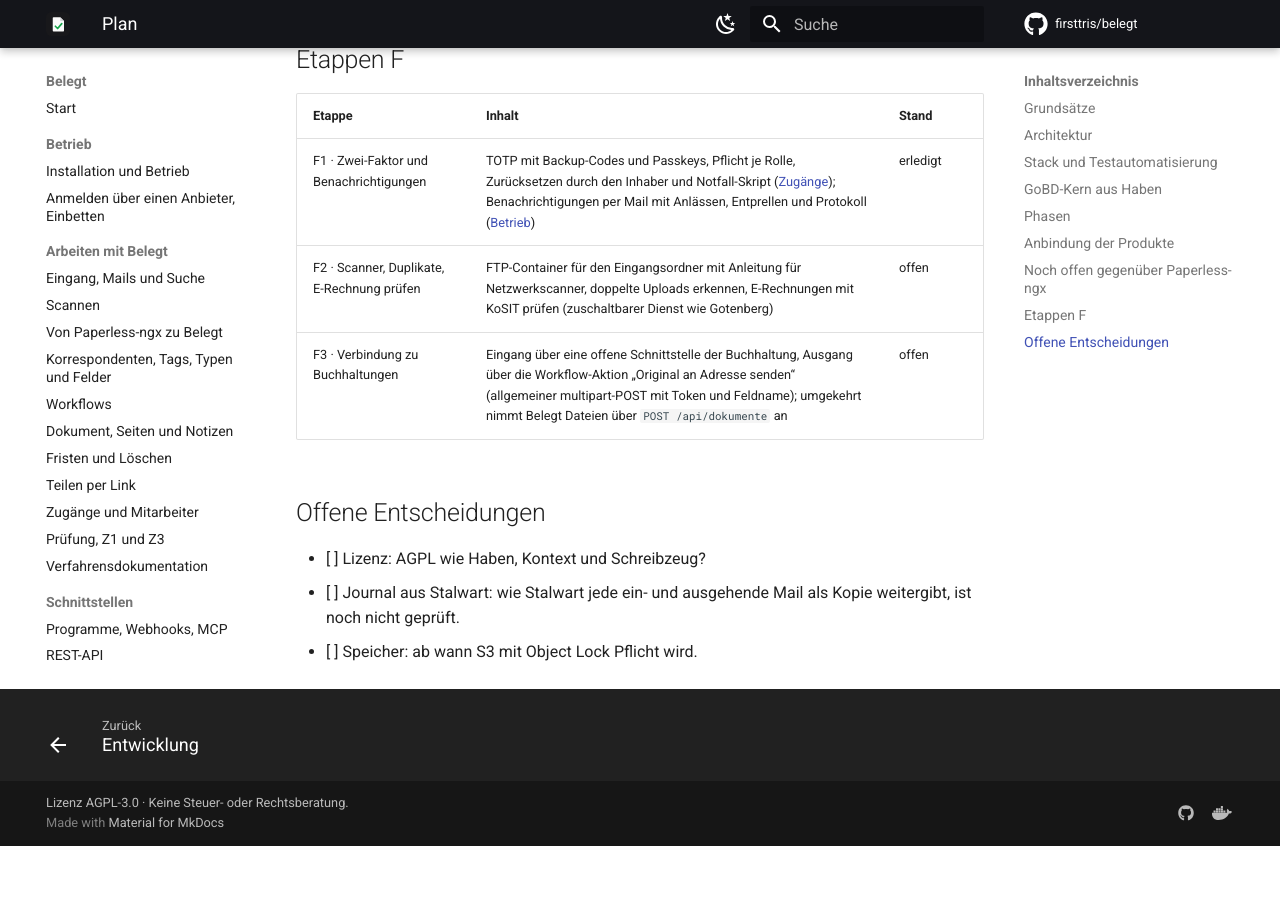
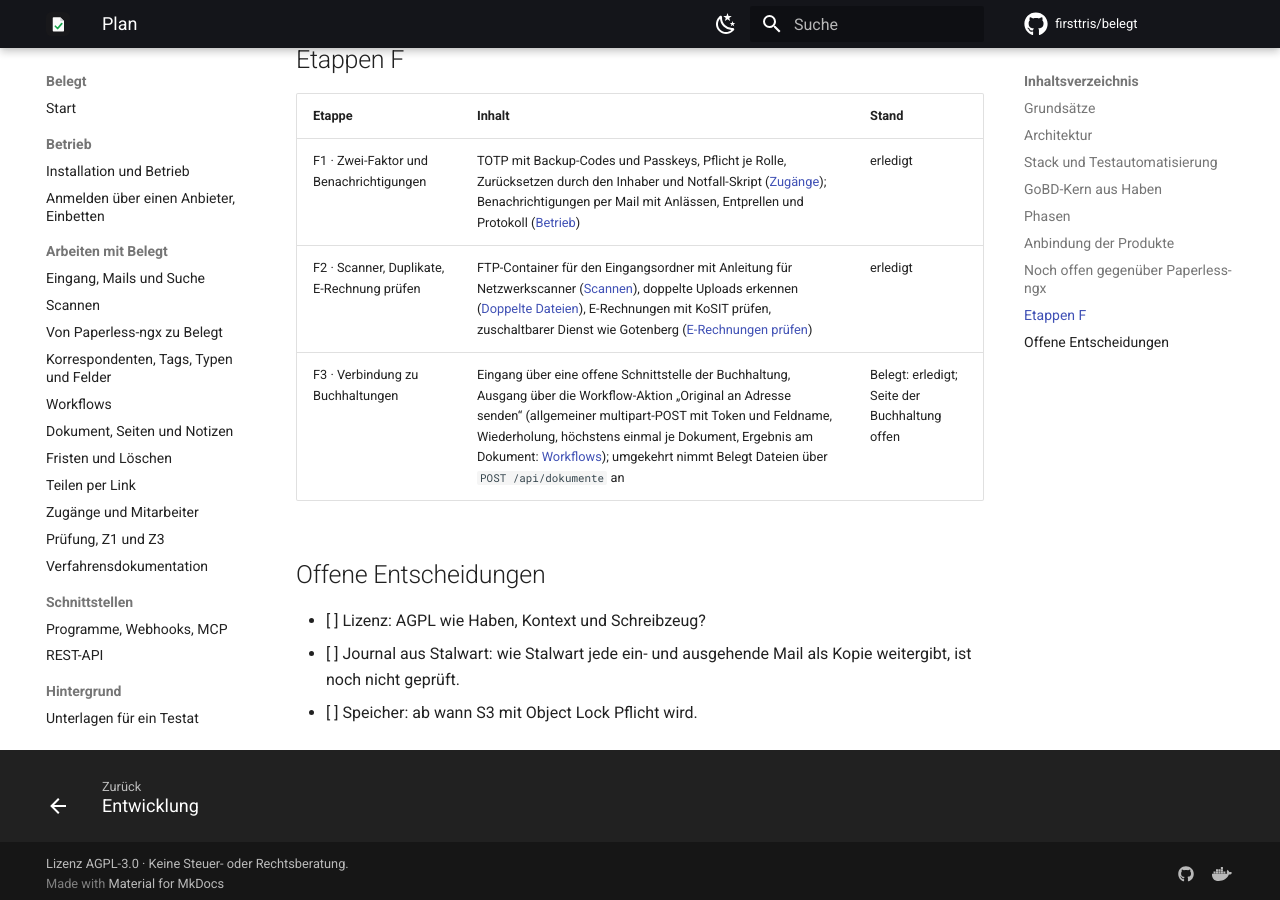
Before and after one commit to Speicherstadt/belegt, an MkDocs documentation site: the page built from docs/plan.md, in a window 1280 px wide and 900 px high, scrolled down 4628 px. Built offline with MkDocs 1.6.1 and Material for MkDocs 9.7.7, drawn with Linux system fonts in a browser that asks for light colours; comment, search, counter and statistics services are not loaded; before the commit the page ends 5474 px from its top, so only the background shows below that.

Commit message:
Plan: F2 erledigt, F3 auf der Seite von Belegt erledigt
F2 mit Links auf Scannen, Doppelte Dateien und E-Rechnungen prüfen; F3 nennt die Workflow-Aktion „Original an Adresse
senden“ mit Link, die Seite der Buchhaltung läuft getrennt.

Co-Authored-By: Claude Opus 5.5 <noreply@anthropic.com>
Claude-Session: https://claude.ai/code/session_01Y3rdfYz2SKH9xfBUAJSLKS

```diff
--- a/docs/plan.md
+++ b/docs/plan.md
@@ -114,8 +114,8 @@ Stand nach den Etappen Scannen, Ordnung, Dokument, Unterwegs, Umzug und Alltag.
 | Etappe | Inhalt | Stand |
 | --- | --- | --- |
 | F1 · Zwei-Faktor und Benachrichtigungen | TOTP mit Backup-Codes und Passkeys, Pflicht je Rolle, Zurücksetzen durch den Inhaber und Notfall-Skript ([Zugänge](zugaenge.md#zwei-faktor)); Benachrichtigungen per Mail mit Anlässen, Entprellen und Protokoll ([Betrieb](betrieb.md#benachrichtigungen)) | erledigt |
-| F2 · Scanner, Duplikate, E-Rechnung prüfen | FTP-Container für den Eingangsordner mit Anleitung für Netzwerkscanner, doppelte Uploads erkennen, E-Rechnungen mit KoSIT prüfen (zuschaltbarer Dienst wie Gotenberg) | offen |
-| F3 · Verbindung zu Buchhaltungen | Eingang über eine offene Schnittstelle der Buchhaltung, Ausgang über die Workflow-Aktion „Original an Adresse senden“ (allgemeiner multipart-POST mit Token und Feldname); umgekehrt nimmt Belegt Dateien über `POST /api/dokumente` an | offen |
+| F2 · Scanner, Duplikate, E-Rechnung prüfen | FTP-Container für den Eingangsordner mit Anleitung für Netzwerkscanner ([Scannen](scannen.md)), doppelte Uploads erkennen ([Doppelte Dateien](eingang.md#doppelte-dateien)), E-Rechnungen mit KoSIT prüfen, zuschaltbarer Dienst wie Gotenberg ([E-Rechnungen prüfen](betrieb.md#erechnung-pruefen)) | erledigt |
+| F3 · Verbindung zu Buchhaltungen | Eingang über eine offene Schnittstelle der Buchhaltung, Ausgang über die Workflow-Aktion „Original an Adresse senden“ (allgemeiner multipart-POST mit Token und Feldname, Wiederholung, höchstens einmal je Dokument, Ergebnis am Dokument: [Workflows](workflows.md#original-an-adresse-senden)); umgekehrt nimmt Belegt Dateien über `POST /api/dokumente` an | Belegt: erledigt; Seite der Buchhaltung offen |
 
 ## Offene Entscheidungen
 
```
